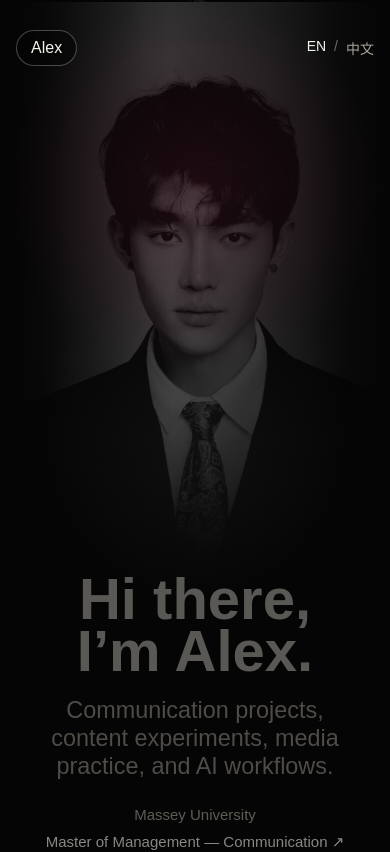
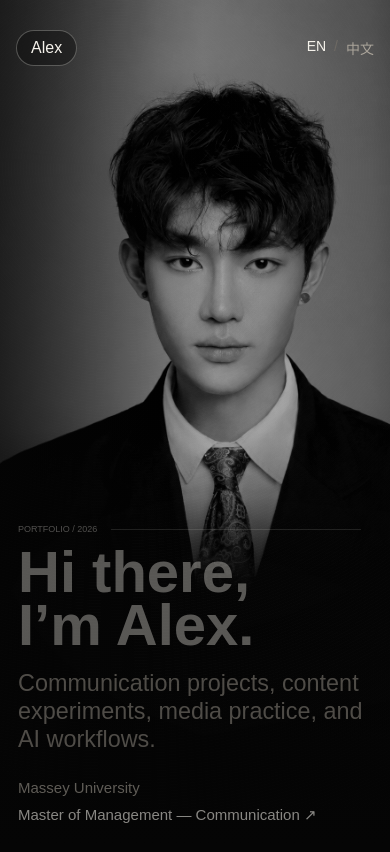
Before and after one commit to ataoyayo/alex-portfolio, a Next.js app: page /en in a window 390 px wide. Shown: the top 852 px of the page. Built offline with nearby package versions, Linux system fonts and the light colour scheme.

Commit message:
Refine editorial hero and sync English experience

```diff
--- a/app/components/HeroText.tsx
+++ b/app/components/HeroText.tsx
@@ -11,6 +11,8 @@ type HeroTextProps = {
     description: string;
     university: string;
     degree: string;
+    issue: string;
+    topics: string;
   };
 };
 
@@ -62,6 +64,11 @@ export function HeroText({ locale, hero }: HeroTextProps) {
 
   return (
     <div className="hero-content reveal">
+      <div className="hero-editorial-meta" style={{ opacity: opacity.meta }}>
+        <span>{hero.issue}</span>
+        <span aria-hidden="true" />
+        <span>{hero.topics}</span>
+      </div>
       <h1 className={`hero-title hero-title--${locale}`} aria-label={hero.title} style={{ opacity: opacity.title }}>
         {hero.titleLines.map((line) => (
           <span className="hero-title-line" key={line}>
--- a/app/data/content.ts
+++ b/app/data/content.ts
@@ -21,6 +21,8 @@ export const homeContent = {
       description: "Communication projects, content experiments, media practice, and AI workflows.",
       university: "Massey University",
       degree: "Master of Management — Communication ↗",
+      issue: "PORTFOLIO / 2026",
+      topics: "COMMUNICATION · CONTENT · AI",
       cta: "View projects"
     },
     projectsTitle: "Selected Projects.",
@@ -55,6 +57,8 @@ export const homeContent = {
       description: "传播项目、内容、媒体实践与 AI 工作流。",
       university: "梅西大学",
       degree: "传播硕士 ↗",
+      issue: "个人作品集 / 2026",
+      topics: "传播 · 内容 · AI",
       cta: "查看项目"
     },
     projectsTitle: "精选项目。",
--- a/app/globals.css
+++ b/app/globals.css
@@ -2101,3 +2101,179 @@ p {
     background-position: 50% 0%;
   }
 }
+
+/* Editorial hero refinement: directional portrait blending and asymmetric cover composition. */
+.hero-section::after {
+  background:
+    linear-gradient(90deg, rgba(5, 5, 5, 0.9) 0%, rgba(5, 5, 5, 0.42) 32%, rgba(5, 5, 5, 0.08) 66%, rgba(5, 5, 5, 0.46) 100%),
+    linear-gradient(180deg, rgba(5, 5, 5, 0.08) 0%, rgba(5, 5, 5, 0) 52%, rgba(5, 5, 5, 0.54) 100%);
+}
+
+.hero-section::before {
+  position: absolute;
+  inset: 0;
+  z-index: 0;
+  pointer-events: none;
+  content: "";
+  opacity: 0.045;
+  background-image: repeating-radial-gradient(circle at 30% 20%, rgba(255, 255, 255, 0.42) 0 0.6px, transparent 0.8px 3px);
+  mix-blend-mode: soft-light;
+}
+
+.hero-portrait,
+.hero-section--zh .hero-portrait {
+  inset: 0 auto 0 60%;
+  width: min(56vw, 820px);
+  height: auto;
+  opacity: 0.94;
+  transform: translateX(-50%);
+  background-image:
+    linear-gradient(90deg, rgba(5, 5, 5, 0.38) 0%, rgba(5, 5, 5, 0.06) 28%, rgba(5, 5, 5, 0) 76%, rgba(5, 5, 5, 0.18) 100%),
+    var(--hero-portrait-url);
+  background-position: 50% 0;
+  background-size: cover;
+  filter: grayscale(1) contrast(1.12) brightness(0.94);
+  mask-image:
+    linear-gradient(90deg, transparent 0%, rgba(0, 0, 0, 0.82) 9%, black 18%, black 94%, transparent 100%),
+    linear-gradient(180deg, black 0%, black 84%, rgba(0, 0, 0, 0.82) 91%, transparent 100%);
+  mask-composite: intersect;
+}
+
+.hero-content,
+.hero-section--zh .hero-content {
+  bottom: clamp(24px, 3.5vh, 52px);
+  text-align: left;
+}
+
+.hero-content h1,
+.hero-content .hero-title--zh {
+  margin-inline: 0;
+  max-width: min(980px, 70vw);
+}
+
+.hero-content h1 {
+  font-size: clamp(92px, 11vw, 176px);
+}
+
+.hero-content .hero-title--zh {
+  font-size: clamp(72px, 8vw, 128px);
+}
+
+.hero-title-line {
+  margin-inline: 0;
+}
+
+.hero-description,
+.hero-section--zh .hero-description,
+.hero-meta {
+  margin-left: 0;
+  margin-right: 0;
+  justify-content: flex-start;
+}
+
+.hero-description,
+.hero-section--zh .hero-description {
+  max-width: min(760px, 62vw);
+}
+
+.hero-editorial-meta {
+  display: grid;
+  grid-template-columns: auto minmax(48px, 160px) auto;
+  align-items: center;
+  width: min(720px, 58vw);
+  gap: 14px;
+  margin-bottom: 18px;
+  color: rgba(245, 242, 235, 0.58);
+  font-size: 11px;
+  line-height: 1;
+  text-transform: uppercase;
+  transition: opacity 120ms linear;
+}
+
+.hero-editorial-meta > span:nth-child(2) {
+  height: 1px;
+  background: rgba(245, 242, 235, 0.22);
+}
+
+@media (max-width: 860px) {
+  .hero-section::after {
+    background:
+      linear-gradient(90deg, rgba(5, 5, 5, 0.68) 0%, rgba(5, 5, 5, 0.1) 52%, rgba(5, 5, 5, 0.34) 100%),
+      linear-gradient(180deg, rgba(5, 5, 5, 0.02) 0%, rgba(5, 5, 5, 0) 48%, rgba(5, 5, 5, 0.76) 86%, var(--bg) 100%);
+  }
+
+  .hero-portrait,
+  .hero-section--zh .hero-portrait {
+    inset: 0 auto auto 57%;
+    width: 108vw;
+    height: 72svh;
+    opacity: 0.92;
+    transform: translateX(-50%);
+    background-image:
+      linear-gradient(90deg, rgba(5, 5, 5, 0.34) 0%, rgba(5, 5, 5, 0.03) 35%, rgba(5, 5, 5, 0.06) 82%, rgba(5, 5, 5, 0.28) 100%),
+      var(--hero-portrait-url);
+    background-position: 50% 0;
+    background-size: cover;
+    filter: grayscale(1) contrast(1.1) brightness(0.94);
+    mask-image: linear-gradient(180deg, black 0%, black 73%, rgba(0, 0, 0, 0.78) 84%, transparent 100%);
+    mask-composite: initial;
+  }
+
+  .hero-content,
+  .hero-section--zh .hero-content {
+    bottom: 24px;
+    text-align: left;
+  }
+
+  .hero-content h1,
+  .hero-content .hero-title--zh {
+    max-width: 92vw;
+  }
+
+  .hero-content h1 {
+    font-size: clamp(58px, 14.6vw, 76px);
+  }
+
+  .hero-content .hero-title--zh {
+    font-size: clamp(46px, 11.2vw, 58px);
+  }
+
+  .hero-description,
+  .hero-section--zh .hero-description {
+    max-width: min(680px, 92vw);
+  }
+
+  .hero-editorial-meta {
+    width: min(620px, 86vw);
+    grid-template-columns: auto minmax(28px, 1fr) auto;
+  }
+}
+
+@media (max-width: 520px) {
+  .hero-portrait,
+  .hero-section--zh .hero-portrait {
+    left: 58%;
+    width: 116vw;
+    height: 70svh;
+    background-position: 50% 0;
+  }
+
+  .hero-content,
+  .hero-section--zh .hero-content {
+    bottom: 20px;
+  }
+
+  .hero-editorial-meta {
+    width: 88vw;
+    margin-bottom: 12px;
+    font-size: 9px;
+  }
+
+  .hero-editorial-meta > span:last-child {
+    display: none;
+  }
+
+  .hero-editorial-meta {
+    grid-template-columns: auto minmax(40px, 1fr);
+  }
+}
```
